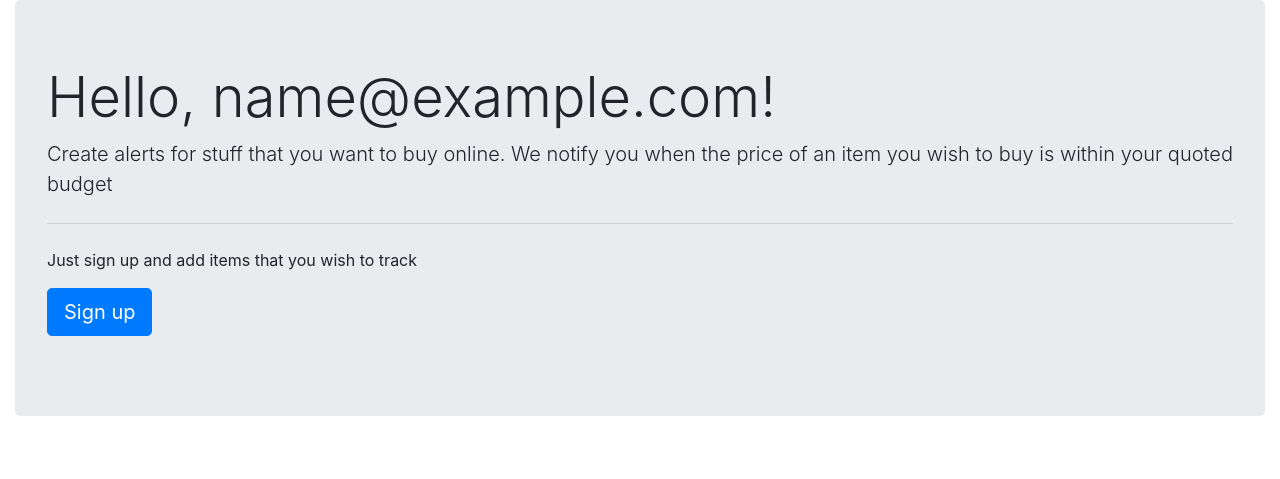
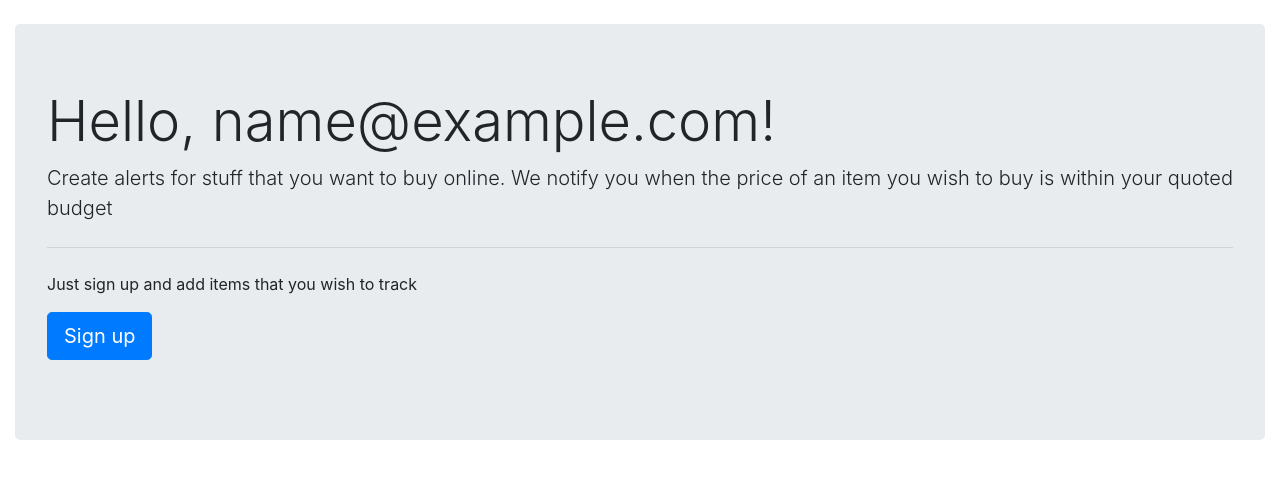
Before and after one commit to sidharth01g/Pricing, a Flask app: page / in a window 1280 px wide. Shown: the part 56-535 px from the top of the page. Run offline with Flask 2, Linux system fonts and the light colour scheme; the visitor is signed in with stand-in values (Sample User, id 1); parts of the project's set-up code (start-up, migrations or seed data) failed here and were passed over; some libraries are stand-ins or nearby versions.

Commit message:
Added line break

```diff
--- a/pricing/src/templates/home.html
+++ b/pricing/src/templates/home.html
@@ -1,9 +1,9 @@
 {% extends 'base.html' %}
 {% block content %}
-
+<br>
 <div class="jumbotron">
     {% if session['email'] %}
-    <h3 class="display-4">Hello, {{ session['email'] }}!</h3>
+    <h5 class="display-4">Hello, {{ session['email'] }}!</h5>
     {% else %}
     <h3 class="display-4">Hello, there!</h3>
     {% endif %}
```
